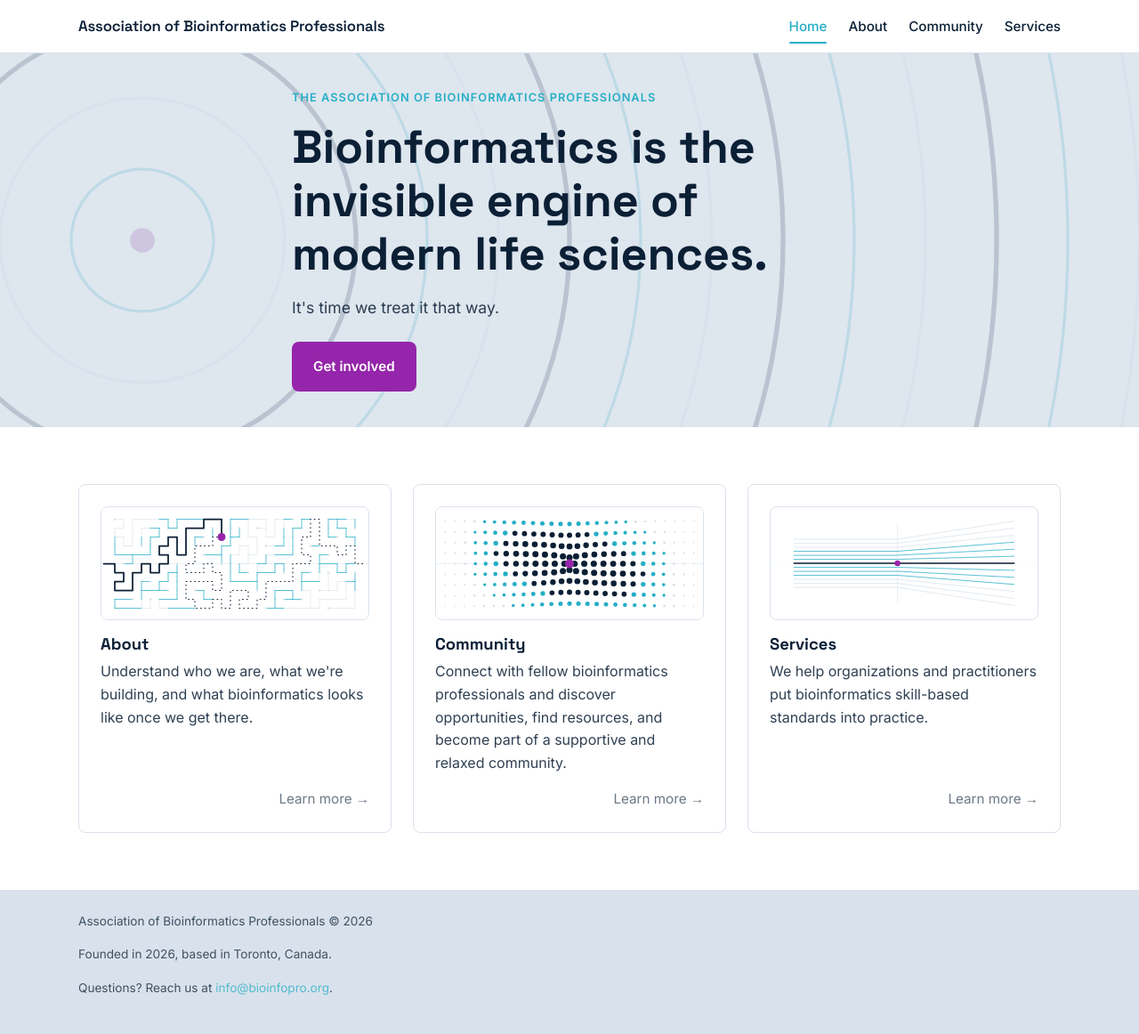
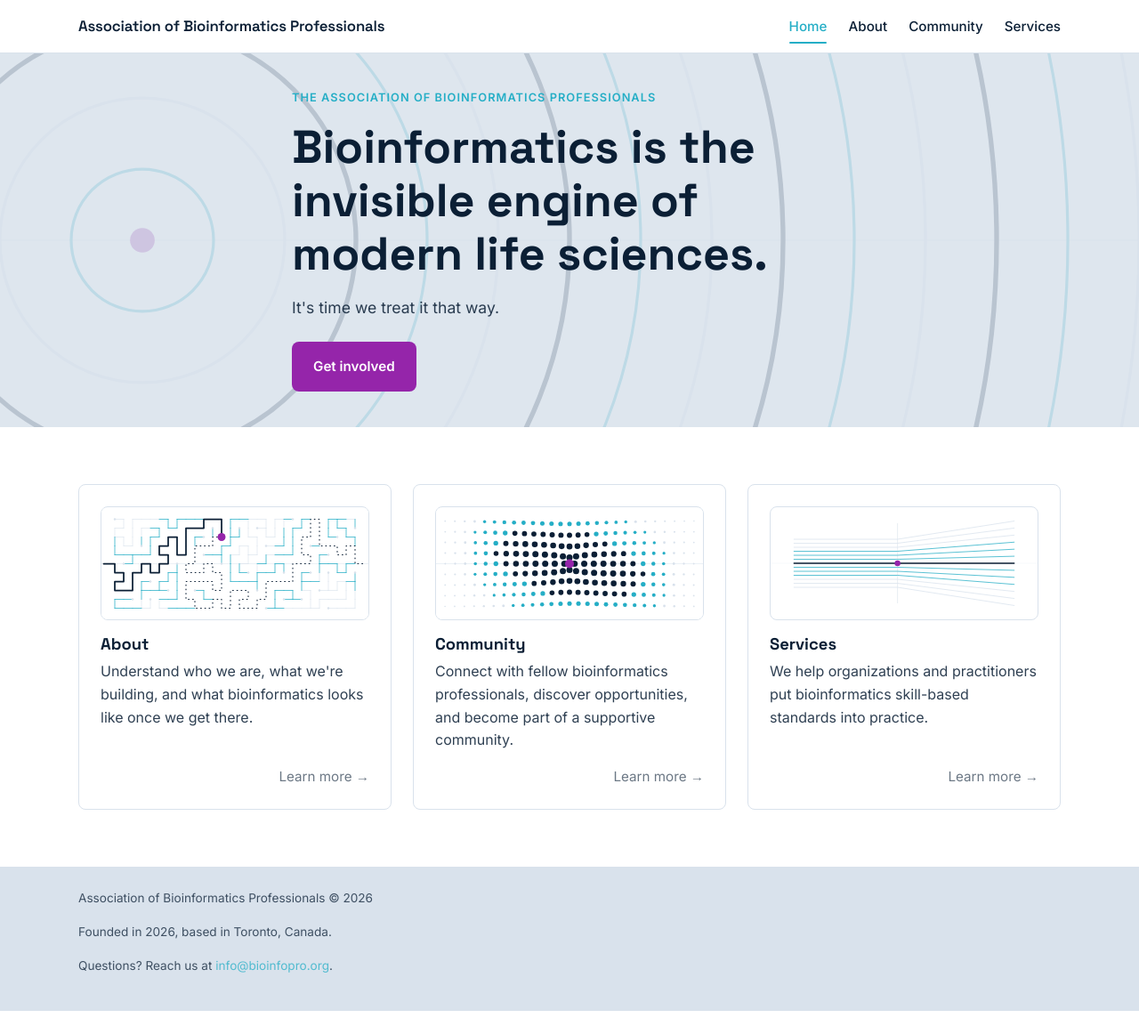
Before and after one commit to bioinfopro/bioinfopro-website-dev, a Jekyll site: the page built from src/index.md, in a window 1280 px wide. Shown: the whole page at 89% size. Built offline with Jekyll 4.4.1, drawn with Linux system fonts in a browser that asks for light colours; after the commit the page ends 1136 px from its top, so only the background shows below that.

Commit message:
copy edits

```diff
--- a/src/_layouts/home.html
+++ b/src/_layouts/home.html
@@ -23,7 +23,7 @@ layout: default
     <article class="card">
       <div class="card-media"><img src="{{ '/assets/images/bioinfopro-community-card.svg' | relative_url }}" alt="Many marks drawn into one field" loading="lazy"></div>
       <h3 class="card-title">Community</h3>
-      <p class="card-body">Connect with fellow bioinformatics professionals and discover opportunities, find resources, and become part of a supportive and relaxed community. </p>
+      <p class="card-body">Connect with fellow bioinformatics professionals, discover opportunities, and become part of a supportive community. </p>
       <a class="btn btn-secondary card-link" href="{{ '/community/' | relative_url }}">Learn more &rarr;</a>
     </article>
 
```
